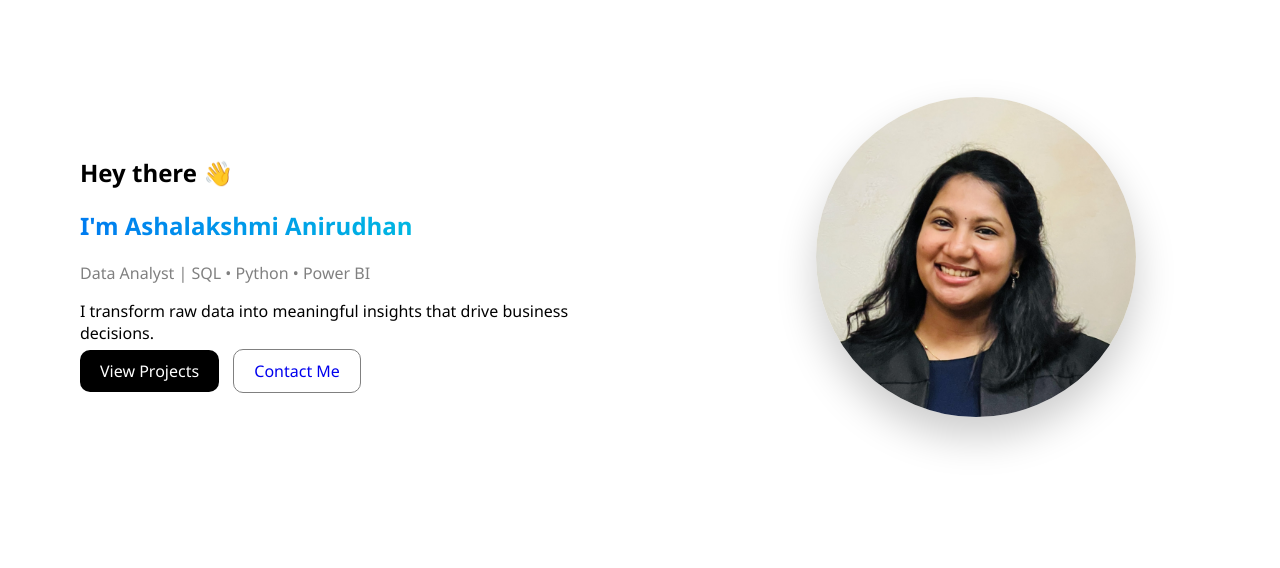
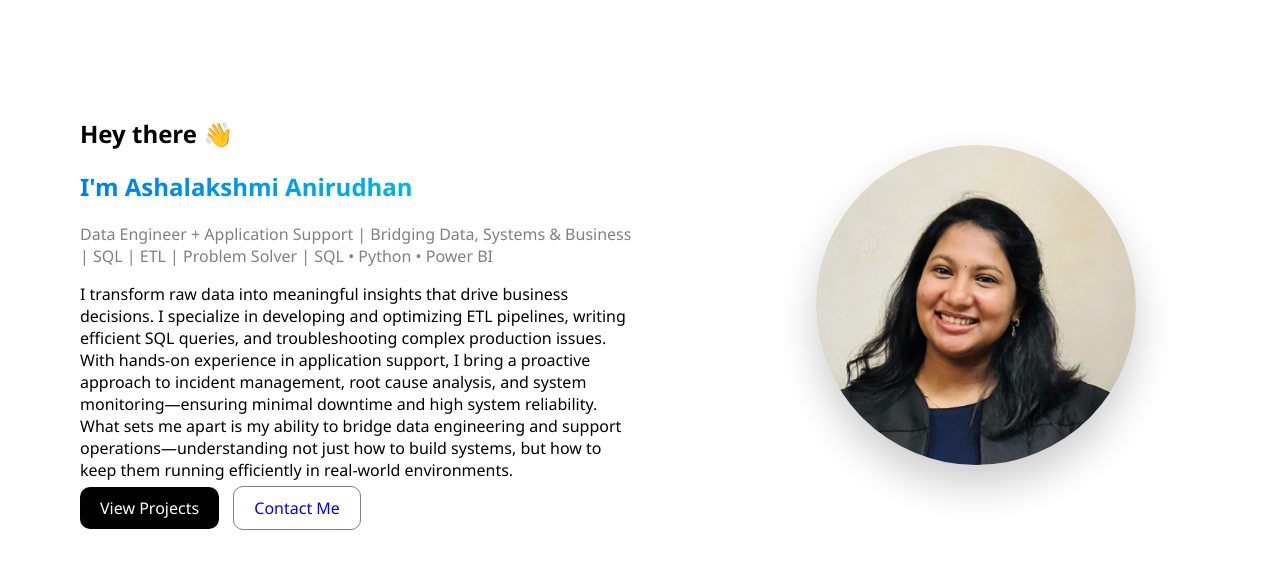
Before and after one commit to ashalakshmi-va/ashalakshmiPortfolio.github.io, a plain HTML site: page index.html in a window 1280 px wide. Shown: the part 96-664 px from the top of the page. Drawn offline with Linux system fonts and the light colour scheme.

Commit message:
Update index.html

```diff
--- a/index.html
+++ b/index.html
@@ -24,10 +24,13 @@
   <div class="left">
     <h2 class="fade-text">Hey there 👋</h2>
     <h1 class="gradient-text">I'm Ashalakshmi Anirudhan</h1>
-    <p class="subtitle">Data Analyst | SQL • Python • Power BI</p>
+    <p class="subtitle">Data Engineer + Application Support | Bridging Data, Systems & Business | SQL | ETL | Problem Solver | SQL • Python • Power BI</p>
 
     <p>
       I transform raw data into meaningful insights that drive business decisions.
+      I specialize in developing and optimizing ETL pipelines, writing efficient SQL queries, and troubleshooting complex production issues. With hands-on experience in application support, I bring a proactive approach to incident management, root cause analysis, and system monitoring—ensuring minimal downtime and high system reliability.
+
+What sets me apart is my ability to bridge data engineering and support operations—understanding not just how to build systems, but how to keep them running efficiently in real-world environments.
     </p>
 
     <div class="buttons">
```
